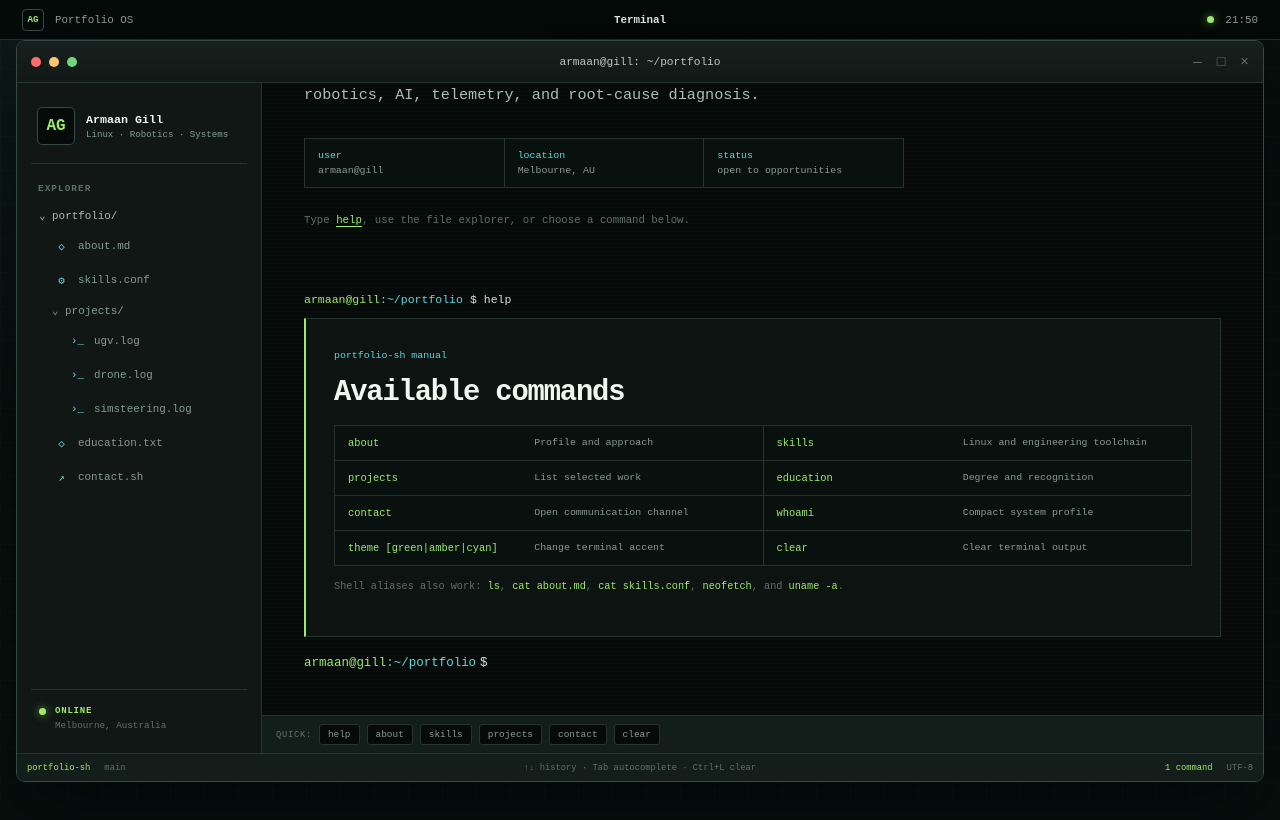
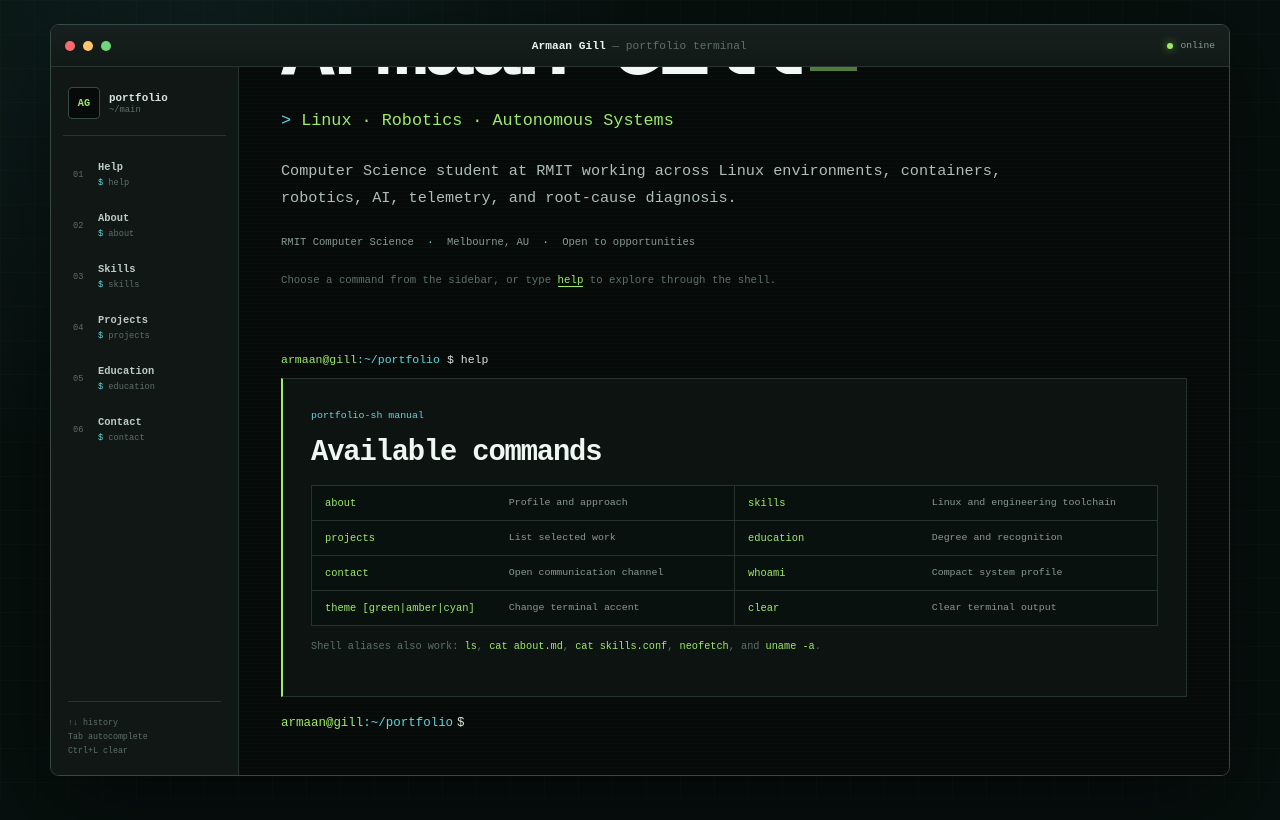
Before and after one commit to gillarmaan/gillarmaan.github.io, a plain HTML site: page index.html in a window 1280 px wide. Both pictures are taken after a click on the button "help". Drawn offline with Linux system fonts and the light colour scheme.

Commit message:
simplified look to the portfolio

```diff
--- a/app.js
+++ b/app.js
@@ -14,13 +14,14 @@
   let commandsRun = 0;
 
   const commandNames = [
-    "help", "about", "whoami", "skills", "projects", "project ugv",
+    "home", "help", "about", "whoami", "skills", "projects", "project ugv",
     "project drone", "project vr", "education", "contact", "pwd",
     "uname -a", "history", "theme green", "theme amber",
     "theme cyan", "date", "clear"
   ];
 
   const aliases = new Map([
+    ["home", "whoami"],
     ["cat about.md", "about"],
     ["cat skills.conf", "skills"],
     ["cat education.txt", "education"],
@@ -100,14 +101,33 @@
       '<div><dt>status</dt><dd class="online-text">● open to opportunities</dd></div>' +
       '</dl></section>',
     skills:
-      '<section class="output-card">' +
-      '<p class="output-path">/etc/skills.conf</p><h2>Working toolchain</h2>' +
-      '<div class="config-output">' +
-      '<div><p>[systems]</p><span>platforms=Linux, NVIDIA JetPack</span><span>diagnostics=logs, telemetry, fault isolation</span><span>shell=Bash</span></div>' +
-      '<div><p>[software]</p><span>languages=Python, C++, Java, SQL</span><span>version_control=Git</span><span>containers=Docker</span></div>' +
-      '<div><p>[robotics]</p><span>middleware=ROS 2, MAVROS, MAVLink</span><span>autonomy=ArduPilot, Isaac ROS</span><span>observability=Foxglove</span></div>' +
-      '<div><p>[infrastructure]</p><span>cloud=AWS</span><span>networking=Wi-Fi Direct, distributed systems</span><span>workflow=test, isolate, document, resolve</span></div>' +
-      '</div></section>',
+      '<section class="output-card skills-output">' +
+      '<p class="output-path">$ skills --list --verbose</p><h2>Technical capabilities</h2>' +
+      '<p class="skills-intro">Tools grouped by how I use them—not by arbitrary proficiency percentages.</p>' +
+      '<div class="skills-list" role="list">' +
+      '<div class="skill-row" role="listitem">' +
+      '<div class="skill-area"><span>01</span><strong>Linux systems</strong></div>' +
+      '<div class="skill-packages"><code>Linux</code><code>Bash</code><code>JetPack</code></div>' +
+      '<p>System logs, telemetry, shell workflows, and hardware/software fault isolation.</p>' +
+      '</div>' +
+      '<div class="skill-row" role="listitem">' +
+      '<div class="skill-area"><span>02</span><strong>Robotics</strong></div>' +
+      '<div class="skill-packages"><code>ROS 2</code><code>MAVROS</code><code>MAVLink</code><code>ArduPilot</code><code>Isaac ROS</code><code>Foxglove</code></div>' +
+      '<p>Autonomy stacks, distributed robot systems, telemetry, and observability.</p>' +
+      '</div>' +
+      '<div class="skill-row" role="listitem">' +
+      '<div class="skill-area"><span>03</span><strong>Development</strong></div>' +
+      '<div class="skill-packages"><code>Python</code><code>C++</code><code>Java</code><code>SQL</code><code>Git</code></div>' +
+      '<p>Application logic, systems integration, version control, and data workflows.</p>' +
+      '</div>' +
+      '<div class="skill-row" role="listitem">' +
+      '<div class="skill-area"><span>04</span><strong>Infrastructure</strong></div>' +
+      '<div class="skill-packages"><code>Docker</code><code>AWS</code><code>Wi-Fi Direct</code></div>' +
+      '<p>Reproducible environments, cloud fundamentals, and device communication.</p>' +
+      '</div>' +
+      '</div>' +
+      '<p class="skills-footnote"><span>[method]</span> test → isolate → correlate → document → resolve</p>' +
+      '</section>',
     projects:
       '<section class="output-card">' +
       '<p class="output-path">~/projects/</p><h2>Selected systems work</h2>' +
@@ -188,7 +208,9 @@
     history.push(trimmed);
     historyIndex = history.length;
     commandsRun += 1;
-    commandCount.textContent = commandsRun + " command" + (commandsRun === 1 ? "" : "s");
+    if (commandCount) {
+      commandCount.textContent = commandsRun + " command" + (commandsRun === 1 ? "" : "s");
+    }
 
     if (command === "clear") {
       output.innerHTML = "";
@@ -286,6 +308,13 @@
   document.addEventListener("click", (event) => {
     const commandButton = event.target.closest("[data-command]");
     if (commandButton) {
+      const isPrimaryNavigation = commandButton.hasAttribute("data-nav");
+
+      if (isPrimaryNavigation) {
+        document.querySelectorAll("[data-nav]").forEach((button) => button.removeAttribute("aria-current"));
+        commandButton.setAttribute("aria-current", "page");
+      }
+
       executeCommand(commandButton.dataset.command);
       input.focus({ preventScroll: true });
       return;
@@ -296,6 +325,7 @@
   });
 
   function updateClock() {
+    if (!clock) return;
     clock.textContent = new Intl.DateTimeFormat("en-AU", {
       hour: "2-digit",
       minute: "2-digit",
@@ -308,6 +338,8 @@
   } catch {
     setTheme("green");
   }
-  updateClock();
-  window.setInterval(updateClock, 30000);
+  if (clock) {
+    updateClock();
+    window.setInterval(updateClock, 30000);
+  }
 })();
--- a/index.html
+++ b/index.html
@@ -34,55 +34,36 @@
   <body>
     <a class="skip-link" href="#command-input">Skip to command line</a>
 
-    <div class="desktop-bar" aria-hidden="true">
-      <div><span class="os-mark">AG</span><span>Portfolio OS</span></div>
-      <p>Terminal</p>
-      <div><span class="network-dot"></span><span id="desktop-clock">--:--</span></div>
-    </div>
-
     <main class="terminal-app" aria-label="Armaan Gill interactive terminal portfolio">
       <header class="window-titlebar">
         <div class="window-controls" aria-hidden="true">
           <span></span><span></span><span></span>
         </div>
-        <p>armaan@gill: ~/portfolio</p>
-        <div class="window-actions" aria-hidden="true"><span>—</span><span>□</span><span>×</span></div>
+        <p><strong>Armaan Gill</strong><span> — portfolio terminal</span></p>
+        <div class="title-status"><span aria-hidden="true"></span>online</div>
       </header>
 
       <div class="workspace">
-        <aside class="file-panel" aria-label="Portfolio files and quick commands">
-          <div class="profile-block">
-            <div class="avatar" aria-hidden="true">AG</div>
-            <div>
-              <strong>Armaan Gill</strong>
-              <span>Linux · Robotics · Systems</span>
-            </div>
+        <aside class="side-nav" aria-label="Portfolio navigation">
+          <div class="side-identity">
+            <span aria-hidden="true">AG</span>
+            <div><strong>portfolio</strong><small>~/main</small></div>
           </div>
-
-          <p class="panel-label">EXPLORER</p>
-          <div class="tree" role="tree" aria-label="Portfolio command tree">
-            <p class="tree-root">⌄ portfolio/</p>
-            <button type="button" data-command="about" role="treeitem"><span>◇</span>about.md</button>
-            <button type="button" data-command="skills" role="treeitem"><span>⚙</span>skills.conf</button>
-            <p class="tree-folder">⌄ projects/</p>
-            <button class="nested" type="button" data-command="project ugv" role="treeitem"><span>›_</span>ugv.log</button>
-            <button class="nested" type="button" data-command="project drone" role="treeitem"><span>›_</span>drone.log</button>
-            <button class="nested" type="button" data-command="project vr" role="treeitem"><span>›_</span>simsteering.log</button>
-            <button type="button" data-command="education" role="treeitem"><span>◇</span>education.txt</button>
-            <button type="button" data-command="contact" role="treeitem"><span>↗</span>contact.sh</button>
-          </div>
-
-          <div class="panel-note">
-            <span class="status-light" aria-hidden="true"></span>
-            <p><strong>ONLINE</strong><br />Melbourne, Australia</p>
-          </div>
+          <nav aria-label="Terminal commands">
+            <button type="button" data-command="help" data-nav><span>01</span><b>Help</b><code>help</code></button>
+            <button type="button" data-command="about" data-nav><span>02</span><b>About</b><code>about</code></button>
+            <button type="button" data-command="skills" data-nav><span>03</span><b>Skills</b><code>skills</code></button>
+            <button type="button" data-command="projects" data-nav><span>04</span><b>Projects</b><code>projects</code></button>
+            <button type="button" data-command="education" data-nav><span>05</span><b>Education</b><code>education</code></button>
+            <button type="button" data-command="contact" data-nav><span>06</span><b>Contact</b><code>contact</code></button>
+          </nav>
+          <p class="side-hint">↑↓ history<br />Tab autocomplete<br />Ctrl+L clear</p>
         </aside>
 
         <section class="terminal-pane" id="terminal-pane" aria-label="Terminal">
           <div class="terminal-scroll" id="terminal-scroll">
             <div class="terminal-output" id="terminal-output" aria-live="polite" aria-atomic="false">
-              <p class="boot-line"><span>[ OK ]</span> portfolio.service started</p>
-              <p class="boot-line"><span>[ OK ]</span> loaded Linux, robotics, and systems profile</p>
+              <p class="boot-line"><span>[ ready ]</span> portfolio loaded</p>
 
               <section class="welcome-output" aria-labelledby="welcome-name">
                 <p class="welcome-kicker">Welcome to</p>
@@ -92,14 +73,10 @@
                   Computer Science student at RMIT working across Linux environments,
                   containers, robotics, AI, telemetry, and root-cause diagnosis.
                 </p>
-                <div class="welcome-meta">
-                  <p><span>user</span> armaan@gill</p>
-                  <p><span>location</span> Melbourne, AU</p>
-                  <p><span>status</span> open to opportunities</p>
-                </div>
+                <p class="welcome-status">RMIT Computer Science <span>·</span> Melbourne, AU <span>·</span> Open to opportunities</p>
                 <p class="welcome-hint">
-                  Type <button type="button" data-command="help">help</button>,
-                  use the file explorer, or choose a command below.
+                  Choose a command from the sidebar, or type <button type="button" data-command="help">help</button>
+                  to explore through the shell.
                 </p>
               </section>
             </div>
@@ -122,23 +99,8 @@
             <p class="sr-only" id="command-help">Try help, about, skills, projects, education, contact, or clear.</p>
           </div>
 
-          <div class="quick-commands" aria-label="Quick commands">
-            <span>QUICK:</span>
-            <button type="button" data-command="help">help</button>
-            <button type="button" data-command="about">about</button>
-            <button type="button" data-command="skills">skills</button>
-            <button type="button" data-command="projects">projects</button>
-            <button type="button" data-command="contact">contact</button>
-            <button type="button" data-command="clear">clear</button>
-          </div>
         </section>
       </div>
-
-      <footer class="statusbar">
-        <p><span>portfolio-sh</span><span>main</span></p>
-        <p class="status-help">↑↓ history · Tab autocomplete · Ctrl+L clear</p>
-        <p><span id="command-count">0 commands</span><span>UTF-8</span></p>
-      </footer>
     </main>
 
     <noscript>
--- a/styles.css
+++ b/styles.css
@@ -37,7 +37,7 @@ html { min-width: 320px; background: var(--desktop); }
 body {
   min-height: 100vh;
   margin: 0;
-  padding-bottom: 18px;
+  padding: clamp(10px, 2vw, 24px);
   background:
     radial-gradient(circle at 15% 5%, rgba(98, 215, 220, 0.08), transparent 28rem),
     linear-gradient(rgba(158, 234, 106, 0.018) 1px, transparent 1px),
@@ -78,46 +78,13 @@ button { color: inherit; }
   border: 0;
 }
 
-.desktop-bar {
-  height: 40px;
-  padding: 0 22px;
-  display: grid;
-  grid-template-columns: 1fr auto 1fr;
-  align-items: center;
-  border-bottom: 1px solid rgba(53, 74, 67, 0.65);
-  background: rgba(4, 10, 8, 0.92);
-  color: var(--muted);
-  font-size: 0.68rem;
-}
-.desktop-bar > div { display: flex; align-items: center; gap: 11px; }
-.desktop-bar > div:last-child { justify-self: end; }
-.desktop-bar p { margin: 0; color: var(--text); font-weight: 700; }
-.os-mark {
-  width: 22px;
-  height: 22px;
-  display: grid;
-  place-items: center;
-  border: 1px solid var(--border-strong);
-  border-radius: 4px;
-  color: var(--accent);
-  font-size: 0.58rem;
-  font-weight: 900;
-}
-.network-dot {
-  width: 7px;
-  height: 7px;
-  border-radius: 50%;
-  background: var(--accent);
-  box-shadow: 0 0 10px color-mix(in srgb, var(--accent) 70%, transparent);
-}
-
 .terminal-app {
-  width: min(1360px, calc(100vw - 32px));
-  height: calc(100dvh - 58px);
-  min-height: 560px;
+  width: min(1180px, 100%);
+  height: calc(100dvh - clamp(20px, 4vw, 48px));
+  min-height: 520px;
   margin: 0 auto;
   display: grid;
-  grid-template-rows: 42px minmax(0, 1fr) 28px;
+  grid-template-rows: 42px minmax(0, 1fr);
   overflow: hidden;
   border: 1px solid var(--border-strong);
   border-radius: 9px;
@@ -127,7 +94,7 @@ button { color: inherit; }
 
 .window-titlebar {
   display: grid;
-  grid-template-columns: 1fr auto 1fr;
+  grid-template-columns: auto 1fr auto;
   align-items: center;
   padding: 0 14px;
   border-bottom: 1px solid var(--border);
@@ -135,9 +102,10 @@ button { color: inherit; }
   color: var(--muted);
   font-size: 0.7rem;
 }
-.window-titlebar p { margin: 0; color: #b9c7c0; }
-.window-controls,
-.window-actions { display: flex; align-items: center; gap: 8px; }
+.window-titlebar p { justify-self: center; margin: 0; color: #b9c7c0; }
+.window-titlebar p strong { color: #edf5f1; font-weight: 700; }
+.window-titlebar p span { color: var(--dim); }
+.window-controls { display: flex; align-items: center; gap: 8px; }
 .window-controls span {
   width: 10px;
   height: 10px;
@@ -146,98 +114,103 @@ button { color: inherit; }
 }
 .window-controls span:nth-child(2) { background: var(--amber); }
 .window-controls span:nth-child(3) { background: #70d67b; }
-.window-actions { justify-self: end; gap: 15px; color: var(--dim); font-size: 0.9rem; }
+.title-status {
+  display: flex;
+  align-items: center;
+  gap: 7px;
+  color: var(--muted);
+  font-size: 0.6rem;
+}
+.title-status span {
+  width: 6px;
+  height: 6px;
+  border-radius: 50%;
+  background: var(--accent);
+  box-shadow: 0 0 8px color-mix(in srgb, var(--accent) 70%, transparent);
+}
 
 .workspace {
   min-height: 0;
   display: grid;
-  grid-template-columns: 245px minmax(0, 1fr);
+  grid-template-columns: 188px minmax(0, 1fr);
 }
 
-.file-panel {
+.side-nav {
   min-height: 0;
-  padding: 18px 14px;
+  padding: 17px 12px;
   display: flex;
   flex-direction: column;
   border-right: 1px solid var(--border);
   background: var(--panel);
 }
-.profile-block {
-  padding: 6px 6px 18px;
+.side-identity {
+  padding: 3px 5px 16px;
   display: grid;
-  grid-template-columns: 38px 1fr;
+  grid-template-columns: 32px 1fr;
   align-items: center;
-  gap: 11px;
+  gap: 9px;
   border-bottom: 1px solid var(--border);
 }
-.avatar {
-  width: 38px;
-  height: 38px;
+.side-identity > span {
+  width: 32px;
+  height: 32px;
   display: grid;
   place-items: center;
   border: 1px solid var(--border-strong);
-  border-radius: 5px;
+  border-radius: 4px;
   background: var(--terminal);
   color: var(--accent);
+  font-size: 0.64rem;
   font-weight: 900;
 }
-.profile-block strong { display: block; color: #eef6f2; font-size: 0.73rem; }
-.profile-block span { display: block; margin-top: 2px; color: var(--muted); font-size: 0.57rem; }
-.panel-label {
-  margin: 19px 7px 8px;
-  color: var(--dim);
-  font-size: 0.58rem;
-  font-weight: 800;
-  letter-spacing: 0.12em;
-}
-.tree { font-size: 0.68rem; }
-.tree p { margin: 0; }
-.tree-root,
-.tree-folder { padding: 7px 8px; color: #adbbb4; }
-.tree-folder { padding-left: 21px; color: var(--muted); }
-.tree button {
+.side-identity strong,
+.side-identity small { display: block; }
+.side-identity strong { color: var(--text); font-size: 0.68rem; }
+.side-identity small { margin-top: 1px; color: var(--dim); font-size: 0.55rem; }
+.side-nav nav { margin-top: 15px; display: grid; gap: 4px; }
+.side-nav nav button {
   width: 100%;
-  min-height: 34px;
-  padding: 5px 8px 5px 23px;
-  display: flex;
+  min-height: 47px;
+  padding: 7px 9px;
+  display: grid;
+  grid-template-columns: 25px 1fr;
+  grid-template-rows: auto auto;
   align-items: center;
-  gap: 9px;
-  border: 0;
+  border: 1px solid transparent;
   border-radius: 4px;
   background: transparent;
-  color: var(--muted);
   text-align: left;
   cursor: pointer;
 }
-.tree button.nested { padding-left: 39px; }
-.tree button span { width: 15px; color: var(--cyan); text-align: center; }
-.tree button:hover,
-.tree button:focus-visible { background: var(--accent-soft); color: var(--text); }
-.panel-note {
-  margin-top: auto;
-  padding: 14px 8px 2px;
-  display: flex;
-  align-items: flex-start;
-  gap: 9px;
+.side-nav nav button > span {
+  grid-row: 1 / 3;
+  color: var(--dim);
+  font-size: 0.54rem;
+}
+.side-nav nav button b { color: #bdcbc4; font-size: 0.65rem; font-weight: 600; }
+.side-nav nav button code { color: var(--dim); font-size: 0.54rem; }
+.side-nav nav button code::before { content: "$ "; color: var(--cyan); }
+.side-nav nav button:hover,
+.side-nav nav button[aria-current="page"] {
+  border-color: var(--border-strong);
+  background: var(--terminal);
+}
+.side-nav nav button:hover b,
+.side-nav nav button[aria-current="page"] b { color: var(--accent); }
+.side-hint {
+  margin: auto 5px 0;
+  padding-top: 14px;
   border-top: 1px solid var(--border);
-}
-.panel-note p { margin: 0; color: var(--dim); font-size: 0.58rem; line-height: 1.55; }
-.panel-note strong { color: var(--accent); font-size: 0.57rem; letter-spacing: 0.08em; }
-.status-light {
-  width: 7px;
-  height: 7px;
-  margin-top: 4px;
-  flex: 0 0 auto;
-  border-radius: 50%;
-  background: var(--accent);
-  box-shadow: 0 0 9px color-mix(in srgb, var(--accent) 70%, transparent);
+  color: var(--dim);
+  font-size: 0.52rem;
+  line-height: 1.7;
 }
 
 .terminal-pane {
   min-width: 0;
   min-height: 0;
   display: grid;
-  grid-template-rows: minmax(0, 1fr) auto;
+  grid-template-rows: minmax(0, 1fr);
   background:
     linear-gradient(rgba(158, 234, 106, 0.014) 1px, transparent 1px),
     var(--terminal);
@@ -299,23 +272,12 @@ h1 {
   font-size: clamp(0.8rem, 1.3vw, 0.95rem);
   line-height: 1.8;
 }
-.welcome-meta {
-  max-width: 600px;
-  margin-top: 28px;
-  display: grid;
-  grid-template-columns: repeat(3, 1fr);
-  gap: 1px;
-  border: 1px solid var(--border);
-  background: var(--border);
+.welcome-status {
+  margin: 23px 0 0;
+  color: var(--muted);
+  font-size: 0.66rem;
 }
-.welcome-meta p {
-  margin: 0;
-  padding: 11px 13px;
-  background: var(--terminal-soft);
-  color: var(--muted);
-  font-size: 0.62rem;
-}
-.welcome-meta span { display: block; margin-bottom: 4px; color: var(--cyan); }
+.welcome-status span { margin: 0 7px; color: var(--cyan); }
 .welcome-hint { margin: 26px 0 0; color: var(--dim); font-size: 0.67rem; }
 .welcome-hint button,
 .error-output button {
@@ -347,30 +309,6 @@ h1 {
   color: #f0f7f3;
   caret-color: var(--accent);
 }
-
-.quick-commands {
-  min-height: 38px;
-  padding: 5px 14px;
-  display: flex;
-  align-items: center;
-  gap: 7px;
-  overflow-x: auto;
-  border-top: 1px solid var(--border);
-  background: var(--panel-2);
-  scrollbar-width: none;
-}
-.quick-commands::-webkit-scrollbar { display: none; }
-.quick-commands > span { color: var(--dim); font-size: 0.55rem; letter-spacing: 0.08em; }
-.quick-commands button {
-  padding: 4px 8px;
-  border: 1px solid var(--border);
-  border-radius: 3px;
-  background: var(--terminal);
-  color: var(--muted);
-  font-size: 0.59rem;
-  cursor: pointer;
-}
-.quick-commands button:hover { border-color: var(--accent); color: var(--accent); }
 
 .command-echo {
   margin: 26px 0 12px;
@@ -473,14 +411,50 @@ code { color: var(--accent); font-family: inherit; }
 .result-line,
 .stack-line { color: var(--muted) !important; font-size: 0.65rem !important; }
 
-.config-output {
+.skills-intro {
+  margin-bottom: 21px !important;
+  color: var(--muted) !important;
+}
+.skills-list { border-top: 1px solid var(--border); }
+.skill-row {
+  min-height: 78px;
+  padding: 15px 0;
   display: grid;
-  grid-template-columns: 1fr 1fr;
-  gap: 16px;
+  grid-template-columns: 150px minmax(230px, 1.1fr) minmax(230px, 1fr);
+  align-items: center;
+  gap: 22px;
+  border-bottom: 1px solid var(--border);
 }
-.config-output > div { padding: 14px; border: 1px solid var(--border); background: var(--terminal); }
-.config-output p { margin: 0 0 9px; color: var(--accent); font-size: 0.67rem; }
-.config-output span { display: block; margin: 4px 0; color: var(--muted); font-size: 0.61rem; overflow-wrap: anywhere; }
+.skill-area {
+  display: grid;
+  grid-template-columns: 28px 1fr;
+  align-items: center;
+  gap: 7px;
+}
+.skill-area span { color: var(--dim); font-size: 0.57rem; }
+.skill-area strong { color: #e4eee9; font-size: 0.68rem; }
+.skill-packages { display: flex; flex-wrap: wrap; gap: 5px; }
+.skill-packages code {
+  padding: 4px 7px;
+  border: 1px solid var(--border-strong);
+  border-radius: 3px;
+  background: var(--terminal);
+  color: var(--accent);
+  font-size: 0.58rem;
+  white-space: nowrap;
+}
+.skill-row > p {
+  margin: 0;
+  color: var(--muted);
+  font-size: 0.61rem;
+  line-height: 1.6;
+}
+.skills-footnote {
+  margin: 18px 0 0 !important;
+  color: var(--dim) !important;
+  font-size: 0.61rem !important;
+}
+.skills-footnote span { color: var(--cyan); }
 
 .fetch-output {
   display: grid;
@@ -524,22 +498,6 @@ code { color: var(--accent); font-family: inherit; }
 .history-output { padding-left: 36px; color: var(--muted); }
 .history-output li { padding-left: 10px; }
 
-.statusbar {
-  padding: 0 10px;
-  display: grid;
-  grid-template-columns: 1fr auto 1fr;
-  align-items: center;
-  gap: 14px;
-  border-top: 1px solid var(--border);
-  background: var(--panel-2);
-  color: var(--dim);
-  font-size: 0.55rem;
-}
-.statusbar p { margin: 0; display: flex; gap: 14px; }
-.statusbar p:last-child { justify-self: end; }
-.statusbar span:first-child { color: var(--accent); }
-.status-help { justify-self: center; }
-
 .noscript-message {
   position: fixed;
   inset: auto 20px 20px;
@@ -555,61 +513,59 @@ code { color: var(--accent); font-family: inherit; }
 :focus-visible { outline: 2px solid var(--accent); outline-offset: 2px; }
 
 @media (max-width: 900px) {
-  body { padding-bottom: 0; }
-  .desktop-bar { height: 32px; }
+  body { padding: 0; }
   .terminal-app {
     width: 100%;
-    height: calc(100dvh - 32px);
+    height: 100dvh;
     min-height: 520px;
-    border-inline: 0;
-    border-bottom: 0;
+    border: 0;
     border-radius: 0;
   }
-  .workspace { grid-template-columns: 205px minmax(0, 1fr); }
-  .profile-block { grid-template-columns: 1fr; }
-  .avatar { display: none; }
-  .welcome-meta { grid-template-columns: 1fr; }
-  .welcome-meta p { display: grid; grid-template-columns: 85px 1fr; gap: 10px; }
-  .welcome-meta span { margin: 0; }
 }
 
 @media (max-width: 700px) {
-  .desktop-bar { padding-inline: 14px; }
-  .desktop-bar > div:first-child span:last-child { display: none; }
-  .terminal-app { grid-template-rows: 38px minmax(0, 1fr) 25px; }
-  .window-actions { display: none; }
-  .window-titlebar { grid-template-columns: auto 1fr; gap: 16px; }
-  .window-titlebar p { justify-self: center; margin-right: 52px; overflow: hidden; text-overflow: ellipsis; white-space: nowrap; }
-  .workspace { grid-template-columns: 1fr; }
-  .file-panel { display: none; }
+  .terminal-app { grid-template-rows: 38px minmax(0, 1fr); }
+  .window-titlebar { gap: 12px; }
+  .window-titlebar p { overflow: hidden; text-overflow: ellipsis; white-space: nowrap; }
+  .title-status { font-size: 0; }
+  .workspace { grid-template-columns: 138px minmax(0, 1fr); }
+  .side-nav { padding-inline: 8px; }
+  .side-identity { grid-template-columns: 1fr; }
+  .side-identity > span { display: none; }
+  .side-nav nav button { min-height: 43px; grid-template-columns: 20px 1fr; padding-inline: 7px; }
+  .side-hint { display: none; }
   .terminal-scroll { padding: 20px 16px 28px; }
   .welcome-output { padding: 34px 0; }
   h1 { font-size: clamp(2.7rem, 15vw, 5rem); }
   .welcome-summary { font-size: 0.74rem; }
-  .help-grid,
-  .config-output { grid-template-columns: 1fr; }
+  .help-grid { grid-template-columns: 1fr; }
+  .skill-row { grid-template-columns: 1fr; gap: 10px; }
   .help-grid button { grid-template-columns: minmax(110px, 0.8fr) 1fr; }
   .file-list button { grid-template-columns: 1fr; gap: 2px; padding: 11px 0; }
   .file-list span { display: none; }
   .fetch-output { grid-template-columns: 1fr; }
   .ascii-mark { display: none; }
-  .status-help { display: none !important; }
-  .statusbar { grid-template-columns: 1fr 1fr; }
   .output-card { padding: 17px 15px; }
 }
 
 @media (max-width: 430px) {
-  .desktop-bar p { display: none; }
-  .desktop-bar { grid-template-columns: 1fr 1fr; }
-  .desktop-bar > div:last-child { justify-self: end; }
   .window-controls span { width: 8px; height: 8px; }
-  .window-titlebar p { font-size: 0.62rem; margin-right: 0; }
+  .window-titlebar p { font-size: 0.62rem; }
+  .window-titlebar p span { display: none; }
+  .workspace { grid-template-columns: 88px minmax(0, 1fr); }
+  .side-nav { padding-inline: 5px; }
+  .side-identity { padding-inline: 4px; }
+  .side-identity small { display: none; }
+  .side-nav nav button { grid-template-columns: 1fr; min-height: 40px; padding-inline: 6px; }
+  .side-nav nav button > span,
+  .side-nav nav button code { display: none; }
+  .side-nav nav button b { font-size: 0.56rem; }
   .prompt-user { display: none; }
   .prompt-path::before { content: "~"; }
   .prompt-path { font-size: 0; }
   .prompt-path::before { font-size: 0.75rem; }
-  .quick-commands { padding-inline: 9px; }
-  .statusbar p:last-child span:last-child { display: none; }
+  .welcome-status { line-height: 1.8; }
+  .welcome-status span { margin-inline: 3px; }
 }
 
 @media (prefers-reduced-motion: reduce) {
```
